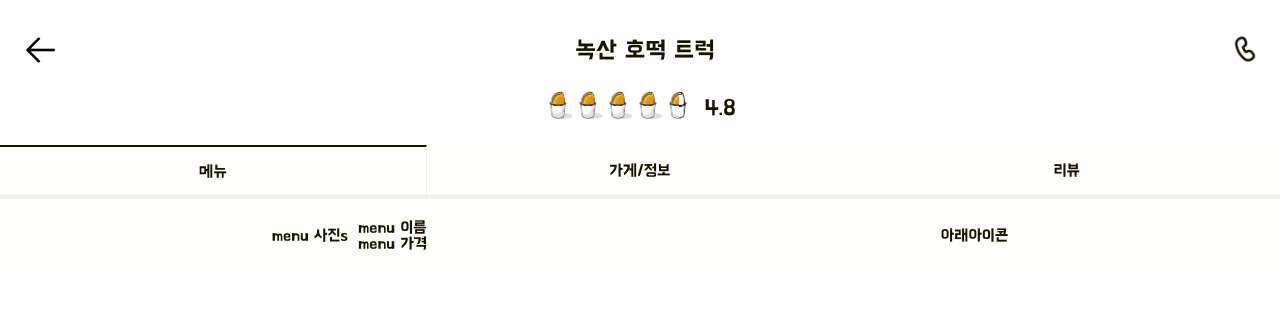
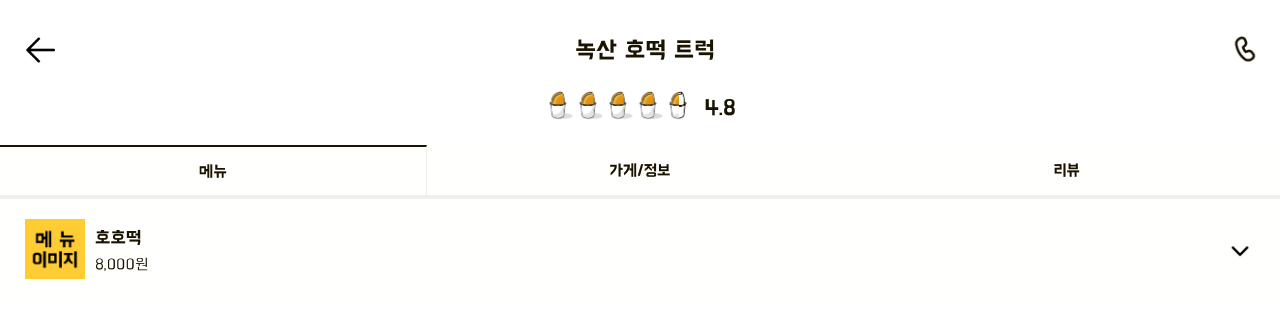
Before and after one commit to yty455/Street-Food-Fighter, a Next.js app in the folder frontend/customer/: page /vendor/1 in a window 1280 px wide. Shown: the top 318 px of the page. Built offline with nearby package versions, Linux system fonts and the light colour scheme; no server answers.

Commit message:
Feat: 메뉴 카드 컴포넌트 데이터 바인딩

```diff
--- a/frontend/customer/src/components/order/menucard/Menucard.styled.tsx
+++ b/frontend/customer/src/components/order/menucard/Menucard.styled.tsx
@@ -7,9 +7,9 @@ const CardContainer = styled.div.attrs<any>((props) => ({}))`
     return css`
       display: flex;
       flex-direction: row;
-      justify-content: space-around;
+      justify-content: space-between;
       align-items: center;
-      padding: 20px;
+      padding: 20px 25px;
       background-color: ${white};
       gap: 10px;
     `;
@@ -23,22 +23,17 @@ const LeftContainer = styled.div`
 `;
 
 const Name = styled.div`
-  font-size: 20px;
-`;
-const TitleList = styled.div`
-  display: flex;
-  gap: 5px;
-  font-size: 12px;
-  flex-direction: column;
-`;
-const Starlist = styled.div`
-  display: flex;
-  gap: 5px;
-  font-size: 12px;
-  align-items: center;
+  font-size: 18px;
 `;
 
-const Content = styled.div.attrs<any>((props) => ({}))`
+const InfoList = styled.div`
+  height: 50px;
+  display: flex;
+  flex-direction: column;
+  justify-content: space-around;
+`;
+
+const Price = styled.div.attrs<any>((props) => ({}))`
   ${(props) => {
     const black = props.theme.colors.black;
     const font = props.theme.fonts.air;
@@ -46,9 +41,8 @@ const Content = styled.div.attrs<any>((props) => ({}))`
       color: ${black};
       font-size: 16px;
       font-family: ${font};
-      padding-left: 10px;
     `;
   }};
 `;
 
-export { CardContainer, LeftContainer, Name, Content, Starlist };
+export { CardContainer, LeftContainer, Name, Price, InfoList };
--- a/frontend/customer/src/components/order/menucard/index.tsx
+++ b/frontend/customer/src/components/order/menucard/index.tsx
@@ -1,21 +1,23 @@
 import { vendordata } from '@/temp/vendordata';
-import { CardContainer, LeftContainer } from './Menucard.styled';
+import { CardContainer, InfoList, LeftContainer, Name, Price } from './Menucard.styled';
 
 const MenuCard = ({ vendorid, menuid }: any) => {
   const menulist = vendordata[vendorid].menulist;
   // console.log('card', reviewlist);
-  const reviewdata = menulist[menuid - 1];
-  if (!reviewdata) return null;
+  const menudata = menulist[menuid - 1];
+  if (!menudata) return null;
   return (
     <CardContainer>
       <LeftContainer>
-        <div>menu 사진s</div>
         <div>
-          <div>menu 이름</div>
-          <div>menu 가격</div>
+          <img src={menudata.menuimg} style={{ width: '60px' }} />
         </div>
+        <InfoList>
+          <Name>{menudata.name}</Name>
+          <Price>{Number(menudata.price).toLocaleString()}원</Price>
+        </InfoList>
       </LeftContainer>
-      <div>아래아이콘</div>
+      <img src="/images/orderfunding/down.png" style={{ width: '30px' }} />
     </CardContainer>
   );
 };
--- a/frontend/customer/src/temp/vendordata.ts
+++ b/frontend/customer/src/temp/vendordata.ts
@@ -51,6 +51,7 @@ export const vendordata = [
       {
         id: 1,
         name: '세계 최강 팥 붕어빵',
+        menuimg: '/images/orderfunding/menuimg.png',
         options: [
           {
             id: 1,
@@ -68,6 +69,7 @@ export const vendordata = [
       {
         id: 2,
         name: '세계 최강 슈크림 붕어빵',
+        menuimg: '/images/orderfunding/menuimg.png',
         options: [
           {
             id: 1,
```
